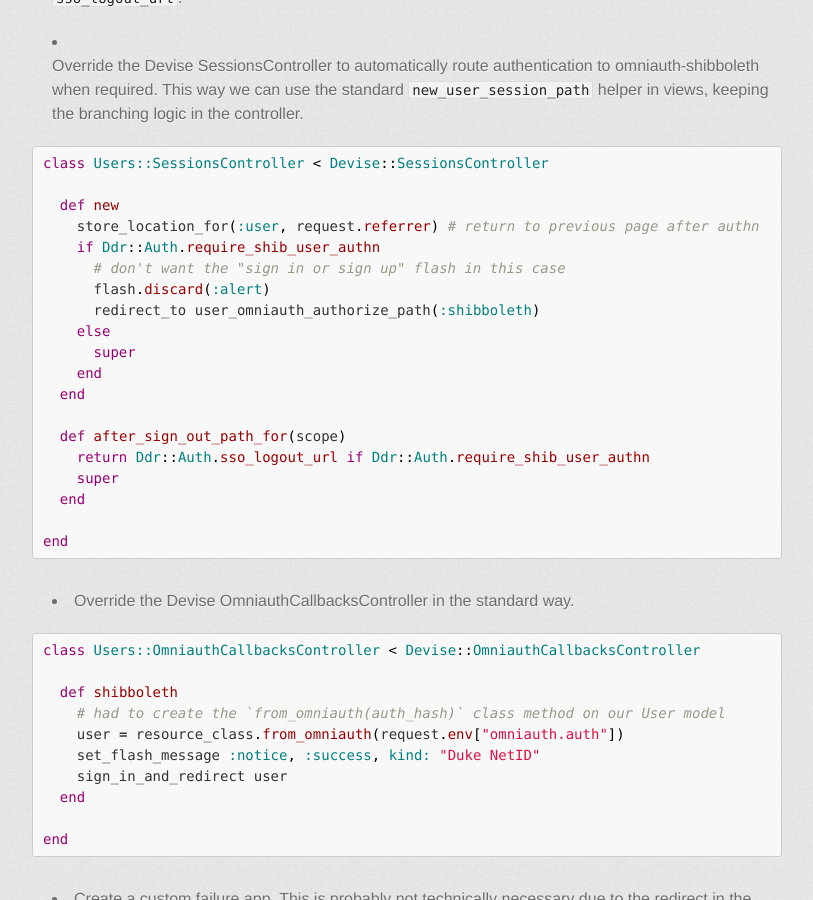
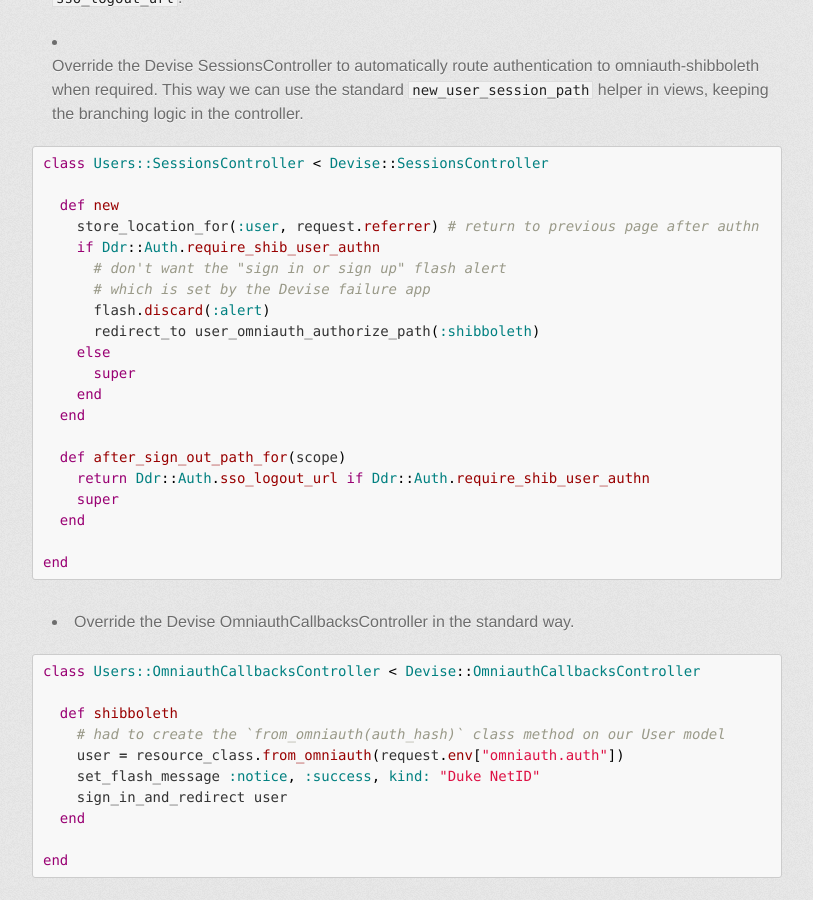
Before and after one commit to duke-libraries/duke-libraries.github.io, a Jekyll site: the page built from _posts/2015-02-11-authentication-with-devise-omniauth-and-shibboleth.md, in a window 1280 px wide and 900 px high, scrolled down 1360 px. Shown: the whole window, without its empty margins (233-1046 px from the left). Built offline with Jekyll 4.4.1, drawn with Linux system fonts in a browser that asks for light colours; some web fonts are replaced; comment, search, counter and statistics services are not loaded.

Commit message:
Update 2015-02-11-authentication-with-devise-omniauth-and-shibboleth.md

```diff
--- a/_posts/2015-02-11-authentication-with-devise-omniauth-and-shibboleth.md
+++ b/_posts/2015-02-11-authentication-with-devise-omniauth-and-shibboleth.md
@@ -41,7 +41,8 @@ class Users::SessionsController < Devise::SessionsController
   def new
     store_location_for(:user, request.referrer) # return to previous page after authn
     if Ddr::Auth.require_shib_user_authn
-      # don't want the "sign in or sign up" flash in this case
+      # don't want the "sign in or sign up" flash alert
+      # which is set by the Devise failure app
       flash.discard(:alert)
       redirect_to user_omniauth_authorize_path(:shibboleth)
     else
```
